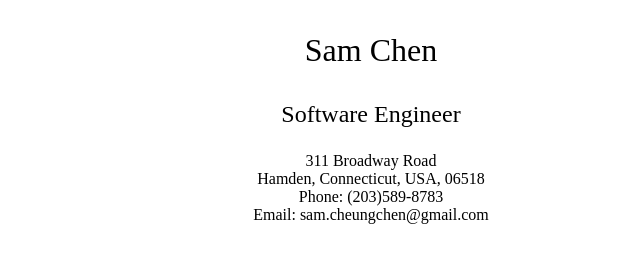
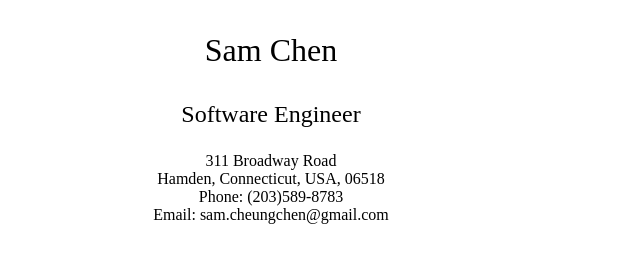
Before and after one commit to samcheungchen/samcheungchen.github.io, a plain HTML site: page index.html in a window 1280 px wide. Shown: the whole page, without its empty margins (269-909 px from the left). Drawn offline with Linux system fonts and the light colour scheme.

Commit message:
Update styles.css

```diff
--- a/styles.css
+++ b/styles.css
@@ -1,6 +1,6 @@
 html {
     font-size: 100%;
-    width: 100%;
+    width: 1080px;
 }
 
 .main_title {
```
